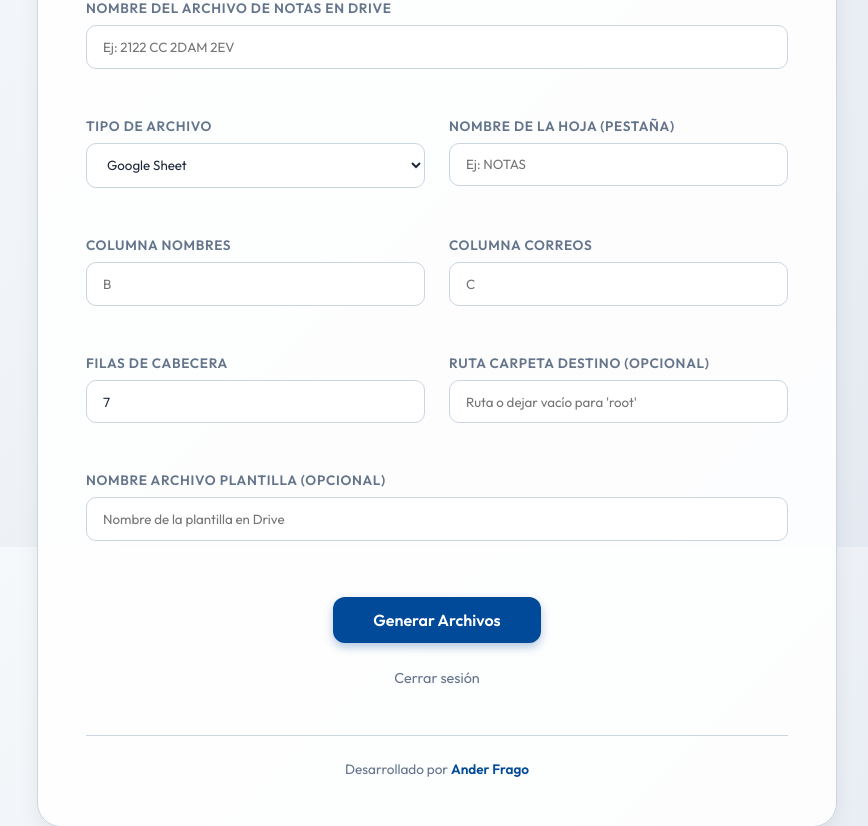
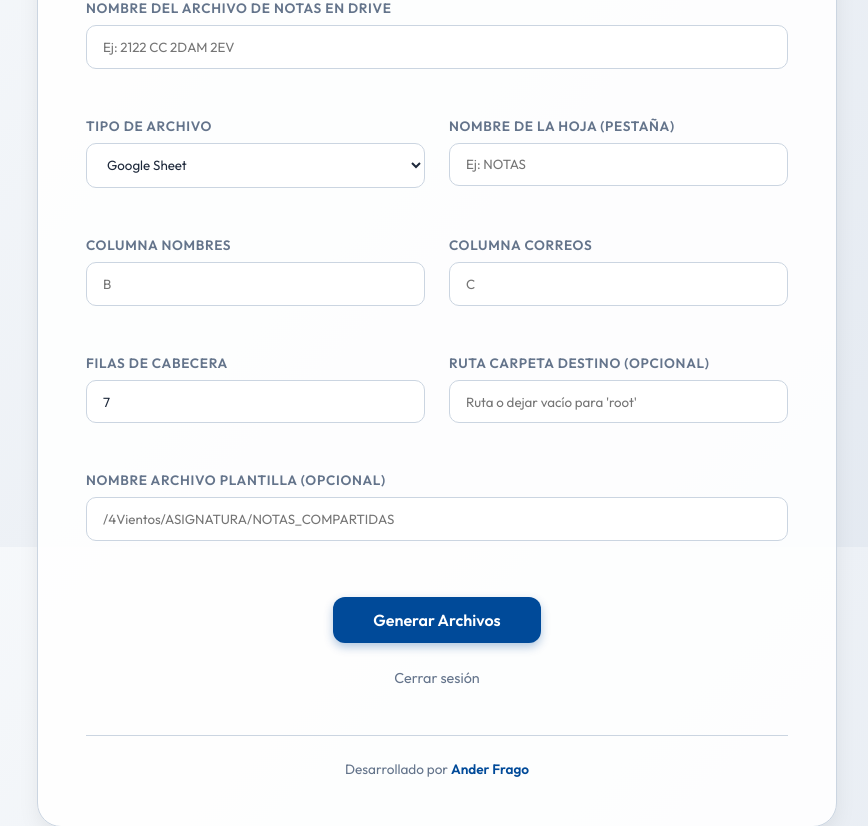
Before and after one commit to anderfrago/trasladar-notas, a Flask app: page / in a window 1280 px wide. Shown: the part 253-1079 px from the top of the page, without its empty margins (203-1071 px from the left). Run offline with Flask 3, Linux system fonts and the light colour scheme; the visitor is signed in with stand-in values (Sample User, id 1).

Commit message:
Update placeholder for template file input

```diff
--- a/templates/index.html
+++ b/templates/index.html
@@ -255,7 +255,7 @@
                     <div class="form-group full-width">
                         <label for="plantilla_cabecera">Nombre Archivo Plantilla (Opcional)</label>
                         <input type="text" id="plantilla_cabecera" name="plantilla_cabecera"
-                            placeholder="Nombre de la plantilla en Drive">
+                            placeholder="/4Vientos/ASIGNATURA/NOTAS_COMPARTIDAS">
                     </div>
                 </div>
 
```
